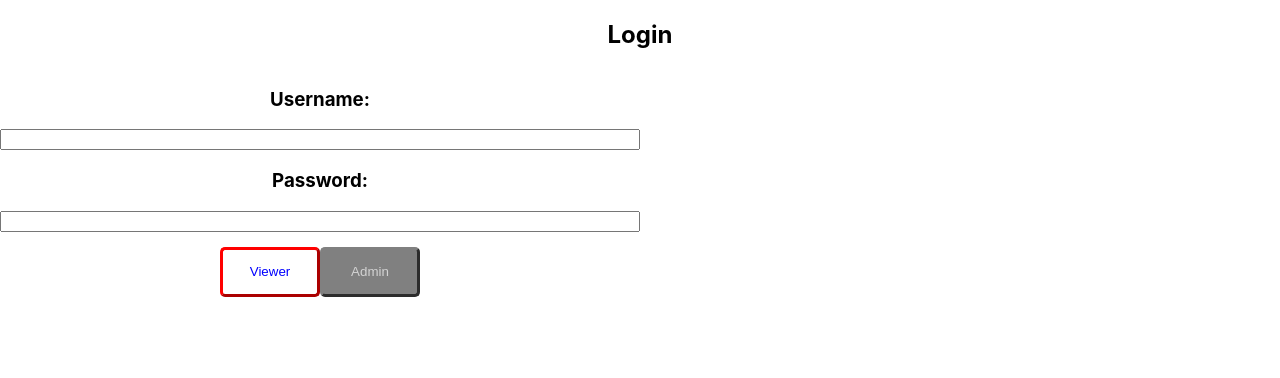
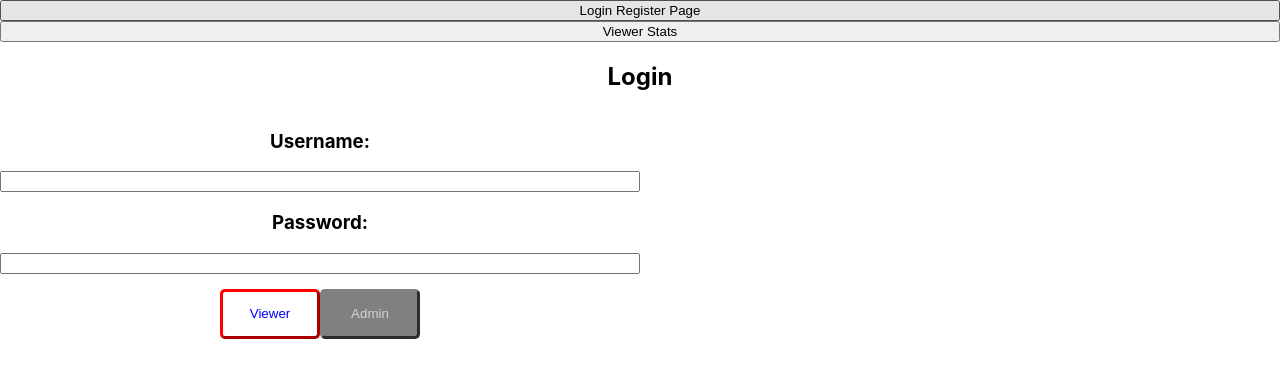
Before and after one commit to chalonhutson/hipster-cinematice-universe, a React (Create React App) app in the folder client/: page / in a window 1280 px wide. Shown: the top 378 px of the page. Built offline with nearby package versions, Linux system fonts and the light colour scheme.

Commit message:
Began adding another page.

```diff
--- a/client/src/App.js
+++ b/client/src/App.js
@@ -1,12 +1,18 @@
-import './App.css';
-import LoginRegister from './components/LoginRegister';
+import { useState } from 'react'
+import './App.css'
+import LoginRegister from './components/LoginRegister'
+import ViewerStats from './components/ViewerStats'
 
 function App() {
 
+  const [page, setPage] = useState("LoginRegister")
 
   return (
     <div className="App">
-      <LoginRegister />
+      <button onClick={() => setPage("LoginRegister")}>Login Register Page</button>
+      <button onClick={() => setPage("ViewerStats")}>Viewer Stats</button>
+      { page === "LoginRegister" ? <LoginRegister /> : null }
+      { page === "ViewerStats" ? <ViewerStats /> : null }
     </div>
   );
 }
--- /dev/null
+++ b/client/src/components/ViewerStats.js
@@ -0,0 +1,9 @@
+import React from 'react'
+
+export default function ViewerStats() {
+  return (
+    <div>
+        Viewer Stats
+    </div>
+  )
+}
```
